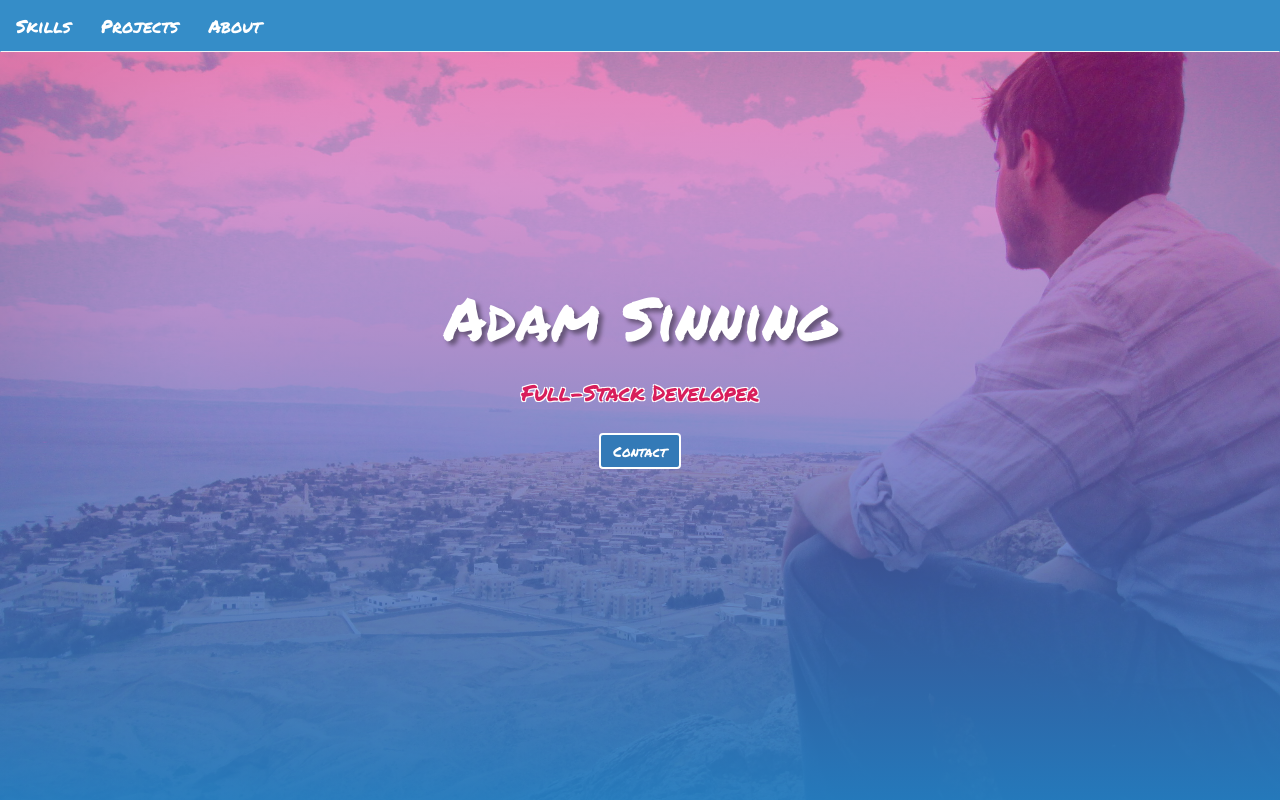
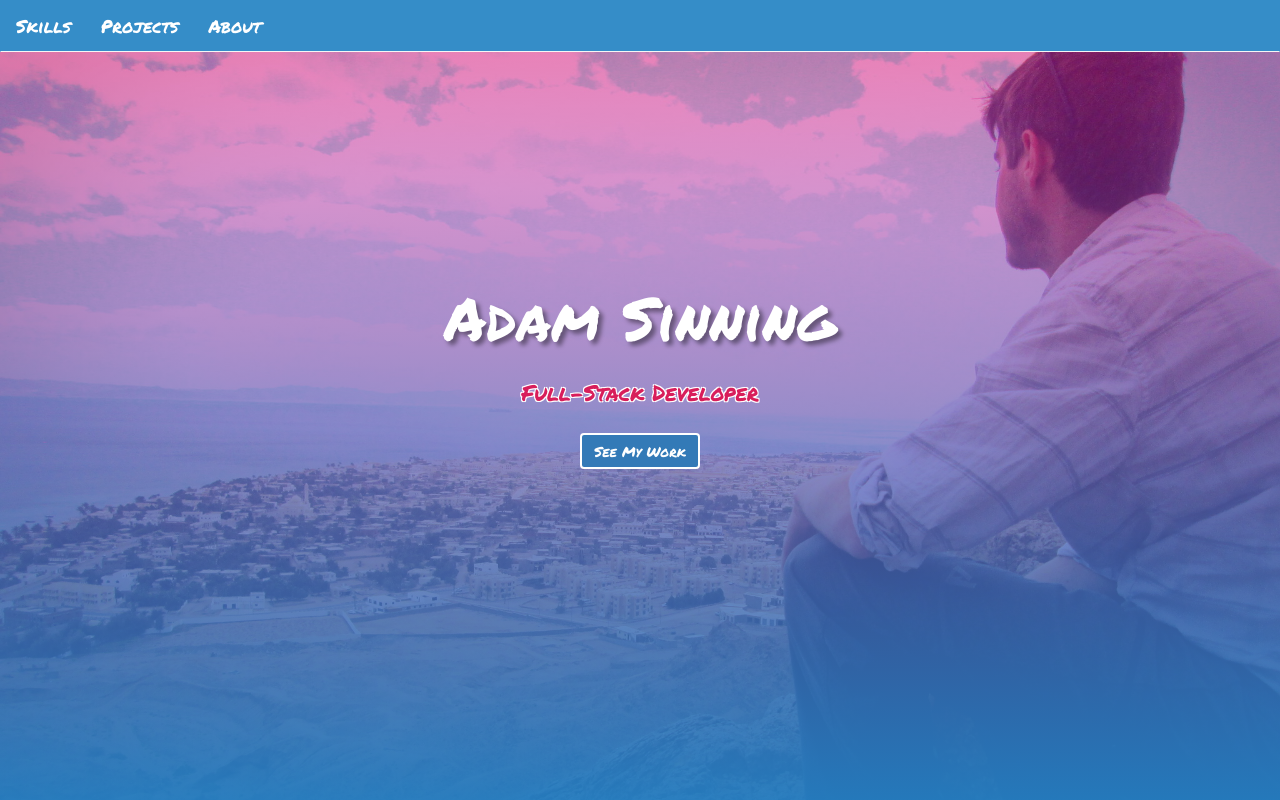
Before and after one commit to sinninga/first-portfolio, a React app: page / in a window 1280 px wide. Shown: the top 800 px of the page. Built offline with nearby package versions, Linux system fonts and the light colour scheme.

Commit message:
btn update

```diff
--- a/src/components/banner.jsx
+++ b/src/components/banner.jsx
@@ -7,7 +7,7 @@ class Banner extends Component {
         <div className="banner-content">
           <p className="adam">Adam Sinning</p>
           <h4 className="tagline">Full-Stack Developer</h4>
-          <button className="btn btn-primary banner-button">Contact</button>
+          <button className="btn btn-primary banner-button">See My Work</button>
         </div>
       </div>
     )
```
